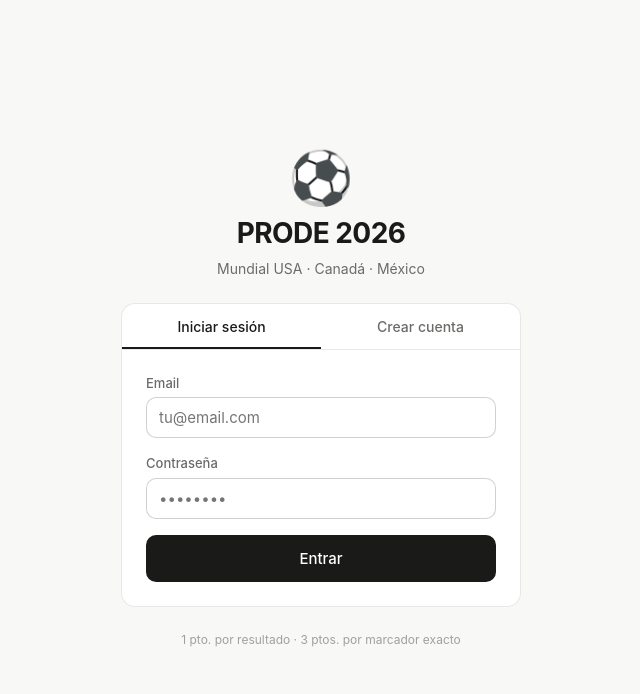
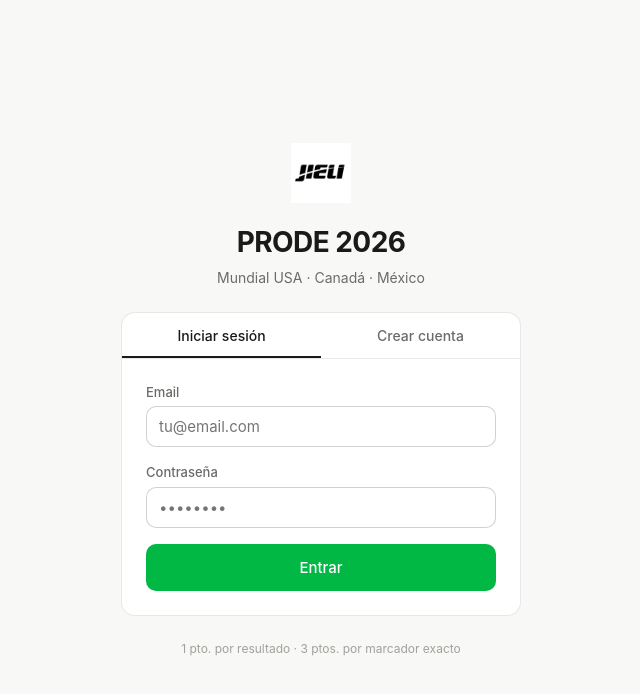
Before and after one commit to LMAZarate/prode2026, a React (Vite) app: page / in a window 1280 px wide. Shown: the top 694 px of the page, without its empty margins (319-959 px from the left). Built offline with nearby package versions, Linux system fonts and the light colour scheme.

Commit message:
banderas reales + branding Jieli

```diff
--- a/src/index.css
+++ b/src/index.css
@@ -8,10 +8,10 @@
   --c-text: #1a1a18;
   --c-text-muted: #6b6b68;
   --c-text-hint: #a0a09c;
-  --c-accent: #1a1a18;
+  --c-accent: #00b843;
   --c-accent-text: #ffffff;
-  --c-success-bg: #eaf3de;
-  --c-success: #3B6D11;
+  --c-success-bg: #d6f5e3;
+  --c-success: #007a2c;
   --c-info-bg: #e6f1fb;
   --c-info: #185FA5;
   --c-amber-bg: #FAEEDA;
@@ -33,10 +33,10 @@
     --c-text: #f0f0ec;
     --c-text-muted: #9a9a96;
     --c-text-hint: #636360;
-    --c-accent: #f0f0ec;
-    --c-accent-text: #141412;
-    --c-success-bg: #173404;
-    --c-success: #97C459;
+    --c-accent: #00b843;
+    --c-accent-text: #ffffff;
+    --c-success-bg: #003d1a;
+    --c-success: #4cd97a;
     --c-info-bg: #042C53;
     --c-info: #85B7EB;
     --c-amber-bg: #412402;
--- a/src/pages/Auth.jsx
+++ b/src/pages/Auth.jsx
@@ -41,7 +41,7 @@ export default function AuthPage() {
   return (
     <div className={styles.page}>
       <div className={styles.hero}>
-        <div className={styles.worldcup}>⚽</div>
+        <img src="/logo_jieli.png" alt="Jieli" className={styles.logo} />
         <h1 className={styles.title}>PRODE 2026</h1>
         <p className={styles.sub}>Mundial USA · Canadá · México</p>
       </div>
--- a/src/pages/Auth.module.css
+++ b/src/pages/Auth.module.css
@@ -9,7 +9,7 @@
 }
 
 .hero { text-align: center; }
-.worldcup { font-size: 52px; line-height: 1; margin-bottom: .5rem; }
+.logo { height: 60px; width: auto; margin-bottom: .75rem; }
 .title { font-size: 28px; font-weight: 700; letter-spacing: -.02em; color: var(--c-text); }
 .sub { font-size: 14px; color: var(--c-text-muted); margin-top: 4px; }
 
--- a/src/pages/Dashboard.jsx
+++ b/src/pages/Dashboard.jsx
@@ -8,7 +8,7 @@ import styles from './Dashboard.module.css'
 export default function Dashboard() {
   const { user, profile, signOut } = useAuth()
   const navigate = useNavigate()
-  const [myGroups, setMyGroups] = useState([])
+  const isAdmin = user?.id === '7af28f93-2fde-4767-a74a-d06a44d26aed'
   const [loading, setLoading] = useState(true)
   const [createOpen, setCreateOpen] = useState(false)
   const [joinOpen, setJoinOpen] = useState(false)
@@ -85,7 +85,7 @@ export default function Dashboard() {
   return (
     <div className={styles.page}>
       <header className={styles.header}>
-        <div className={styles.logo}>⚽ PRODE 2026</div>
+        <div className={styles.logo}><img src="/logo_jieli.png" alt="Jieli" style={{height:28,width:'auto'}} /> <span>PRODE 2026</span></div>
         <div className={styles.userMenu}>
           <Avatar name={profile?.username || ''} color={profile?.avatar_color} size={32} />
           <span className={styles.userName}>{profile?.username}</span>
@@ -100,7 +100,7 @@ export default function Dashboard() {
         </div>
 
         <div className={styles.actions}>
-          <Button variant="primary" onClick={() => { setCreateOpen(true); setJoinOpen(false); setActionError('') }}>+ Crear grupo</Button>
+          {isAdmin && <Button variant="primary" onClick={() => { setCreateOpen(true); setJoinOpen(false); setActionError('') }}>+ Crear grupo</Button>}
           <Button variant="secondary" onClick={() => { setJoinOpen(true); setCreateOpen(false); setActionError('') }}>Unirme a un grupo</Button>
         </div>
 
--- a/src/pages/Dashboard.module.css
+++ b/src/pages/Dashboard.module.css
@@ -11,7 +11,7 @@
   top: 0;
   z-index: 10;
 }
-.logo { font-size: 16px; font-weight: 700; }
+.logo { font-size: 16px; font-weight: 700; display:flex; align-items:center; gap:8px; }
 .userMenu { display: flex; align-items: center; gap: 8px; }
 .userName { font-size: 14px; font-weight: 500; }
 
--- a/src/pages/Group.jsx
+++ b/src/pages/Group.jsx
@@ -6,6 +6,34 @@ import { Button, Card, Avatar, Badge, Spinner, PhaseLabel } from '../components/
 import styles from './Group.module.css'
 
 const PHASE_ORDER = ['group', 'r32', 'r16', 'qf', 'sf', '3rd', 'final']
+
+const COUNTRY_CODES = {
+  'Argentina': 'ar', 'México': 'mx', 'Polonia': 'pl', 'Arabia Saudita': 'sa',
+  'Estados Unidos': 'us', 'Gales': 'gb-wls', 'Inglaterra': 'gb-eng', 'Irán': 'ir',
+  'Senegal': 'sn', 'Países Bajos': 'nl', 'Ecuador': 'ec', 'Qatar': 'qa',
+  'Francia': 'fr', 'Australia': 'au', 'Dinamarca': 'dk', 'Túnez': 'tn',
+  'Japón': 'jp', 'Costa Rica': 'cr', 'Alemania': 'de', 'España': 'es',
+  'Marruecos': 'ma', 'Croacia': 'hr', 'Bélgica': 'be', 'Canadá': 'ca',
+  'Brasil': 'br', 'Serbia': 'rs', 'Suiza': 'ch', 'Camerún': 'cm',
+  'Portugal': 'pt', 'Ghana': 'gh', 'Uruguay': 'uy', 'Corea del Sur': 'kr',
+  'Colombia': 'co', 'Perú': 'pe', 'Argelia': 'dz', 'Nigeria': 'ng',
+  'Chile': 'cl', 'Irlanda': 'ie', 'Turquía': 'tr',
+  'Egipto': 'eg', 'Nueva Zelanda': 'nz', 'Australia': 'au',
+  'Honduras': 'hn', 'Costa de Marfil': 'ci',
+}
+
+function Flag({ name, size = 32 }) {
+  const code = COUNTRY_CODES[name]
+  if (!code) return <span style={{fontSize: size * 0.7, lineHeight:1}}>🏆</span>
+  return (
+    <img
+      src={`https://flagcdn.com/w${size * 2}/${code}.png`}
+      alt={name}
+      style={{ width: size, height: size * 0.67, objectFit: 'cover', borderRadius: 3, display: 'block' }}
+      onError={e => { e.target.style.display = 'none' }}
+    />
+  )
+}
 
 function resultSign(home, away) {
   if (home > away) return 'L'
@@ -130,7 +158,7 @@ export default function GroupPage() {
       <header className={styles.header}>
         <button className={styles.back} onClick={() => navigate('/dashboard')}>‹ Grupos</button>
         <div className={styles.headerCenter}>
-          <div className={styles.groupName}>{group?.name}</div>
+          <div className={styles.groupName}><img src="/logo_jieli.png" alt="Jieli" style={{height:20,width:'auto',verticalAlign:'middle',marginRight:6}} />{group?.name}</div>
           <div className={styles.groupCode} onClick={copyCode} title="Copiar código">
             {copied ? '¡Copiado!' : `Código: ${group?.code}`}
           </div>
@@ -187,7 +215,7 @@ export default function GroupPage() {
                       </div>
                       <div className={styles.matchBody}>
                         <div className={styles.team}>
-                          <span className={styles.flag}>{match.home_flag}</span>
+                          <Flag name={match.home_team} size={40} />
                           <span className={styles.teamName}>{match.home_team}</span>
                         </div>
 
@@ -225,7 +253,7 @@ export default function GroupPage() {
                         </div>
 
                         <div className={[styles.team, styles.teamRight].join(' ')}>
-                          <span className={styles.flag}>{match.away_flag}</span>
+                          <Flag name={match.away_team} size={40} />
                           <span className={styles.teamName}>{match.away_team}</span>
                         </div>
                       </div>
```
Also changed, not shown: public/logo_jieli.png (added).
